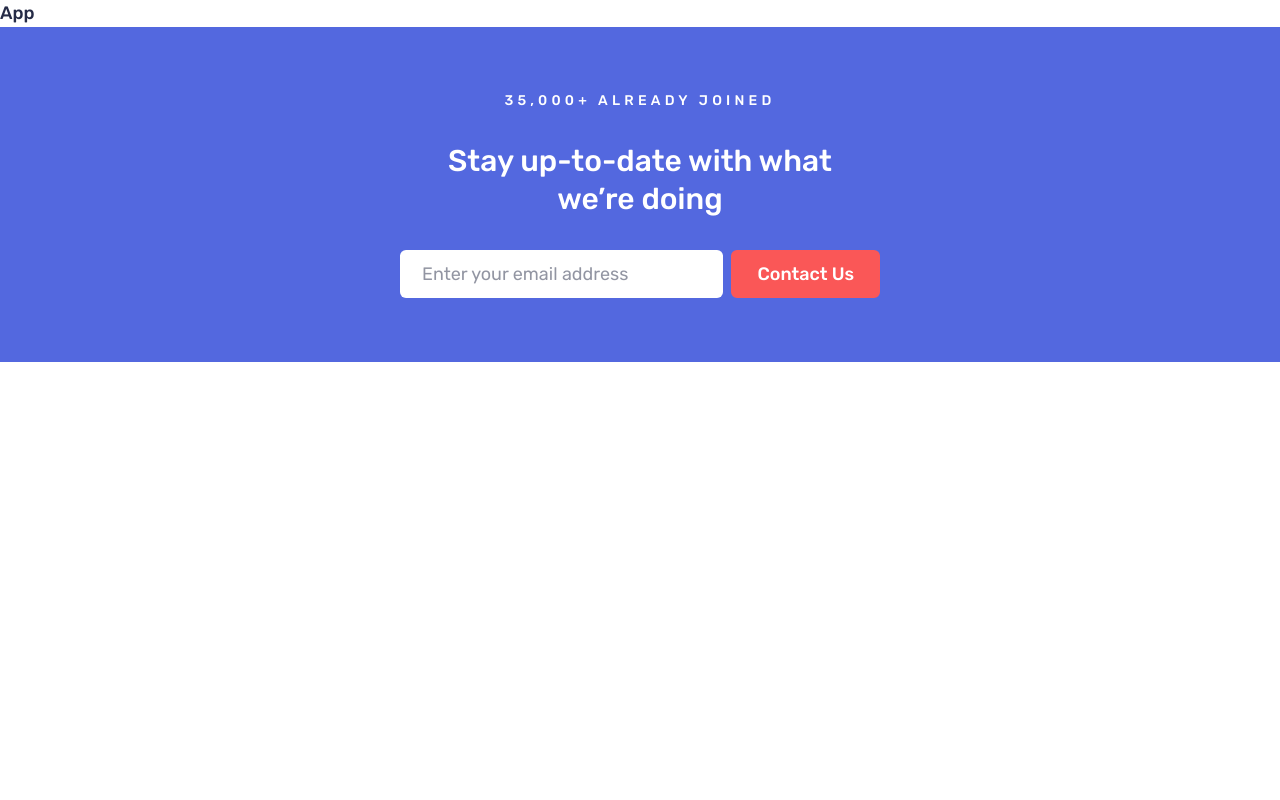
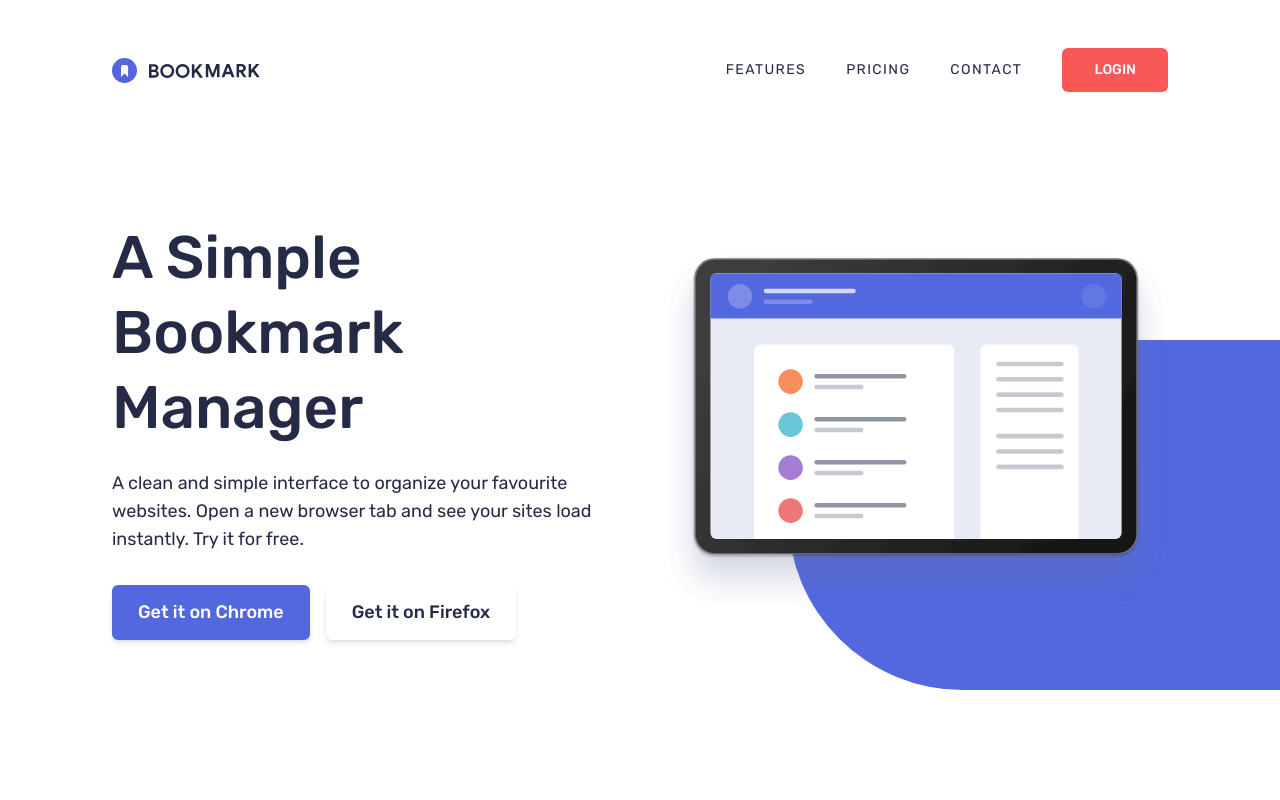
Before and after one commit to dreamer111111/bookmark-landing-page-react-tailwindcss, a React (Vite) app: page / in a window 1280 px wide. Shown: the top 800 px of the page. Built offline with nearby package versions, Linux system fonts and the light colour scheme.

Commit message:
feat: assemble all landing page sections in App.jsx

```diff
--- a/src/App.jsx
+++ b/src/App.jsx
@@ -1,12 +1,23 @@
 import './index.css';
+import Navbar from './components/layout/Navbar';
+import Hero from './components/layout/Hero';
+import TabGroup from './features/features-tabs/TabGroup';
+import Download from './features/downloads/Download';
+import Accordion from './features/faq/Accordion';
 import NewsLetter from './features/newsletter/NewsLetter';
+import Footer from './components/layout/Footer';
 
 function App() {
 
   return (
-    <main>
-        <h1>App</h1>
+    <main className="min-h-screen">
+        <Navbar />
+        <Hero />
+        <TabGroup />
+        <Download />
+        <Accordion />
         <NewsLetter />
+        <Footer />
     </main>
   )
 }
--- /dev/null
+++ b/src/components/layout/Hero.jsx
@@ -0,0 +1,44 @@
+import Container from "../ui/Container";
+import Button from "../ui/Button";
+
+const Hero = () => {
+  return (
+    <section className="relative overflow-x-clip pt-8 pb-32 md:pt-20 md:pb-48">
+      <div className="absolute top-20 md:top-40 -right-5 bg-brand-blue w-[75%] md:w-[40%] h-52 md:h-87.5 rounded-l-full -z-10 translate-y-10" />
+
+      <Container className="flex flex-col-reverse md:flex-row items-center gap-12">
+        {/* Text Content */}
+        <div className="flex-1 text-center md:text-left">
+          <h1 className="text-3xl md:text-5xl lg:text-6xl font-medium text-brand-dark mb-6 leading-tight">
+            A Simple Bookmark Manager
+          </h1>
+          <p className="text-brand-gray font-normal text-lg mb-8 max-w-lg mx-auto md:mx-0">
+            A clean and simple interface to organize your favourite websites.
+            Open a new browser tab and see your sites load instantly. Try it for
+            free.
+          </p>
+          <div className="flex justify-center md:justify-start gap-4">
+            <Button variant="primary" className="px-4 md:px-6 shadow-md border-brand-blue hover:border-brand-blue" children="Get it on Chrome" />
+
+
+            <Button
+              variant="secondary"
+              className="px-4 md:px-6 shadow-md border-2 border-transparent hover:border-brand-dark bg-white text-brand-dark" children="Get it on Firefox"
+            />
+
+          </div>
+        </div>
+
+        <div className="flex-1 relative">
+          <img
+            src="/images/illustration-hero.svg"
+            alt="Bookmark Manager Illustration"
+            className="w-full relative z-10"
+          />
+        </div>
+      </Container>
+    </section>
+  );
+};
+
+export default Hero;
```
